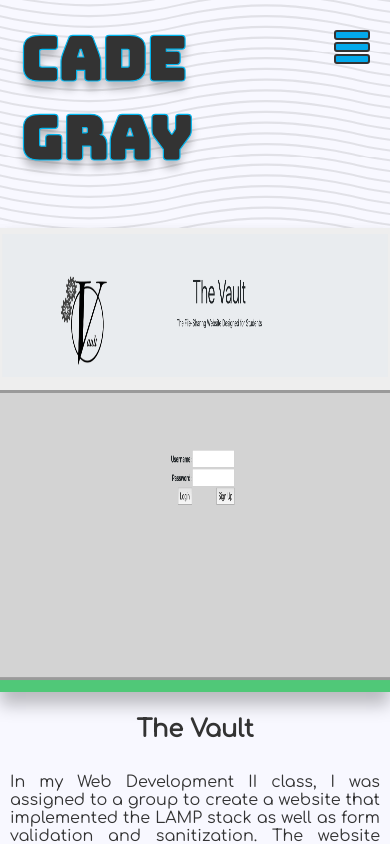
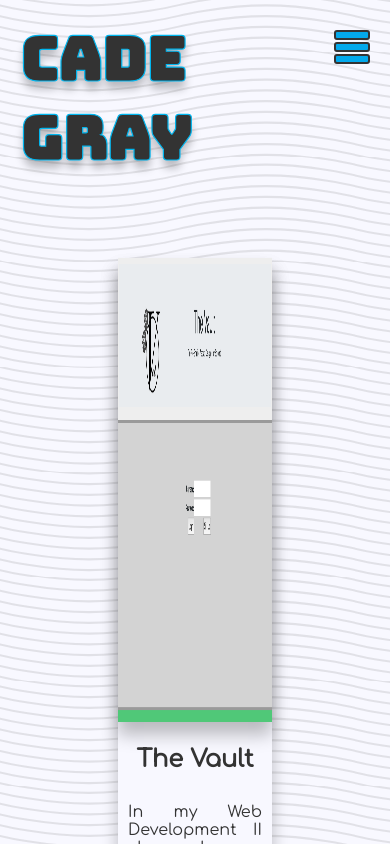
Before and after one commit to cade-gray/personal-site-react, a React (Create React App) app: page /projects in a window 390 px wide. Shown: the top 844 px of the page. Built offline with nearby package versions, Linux system fonts and the light colour scheme.

Commit message:
Fixed responsiveness of projects, looking great

```diff
--- a/src/Projects/Project.css
+++ b/src/Projects/Project.css
@@ -6,12 +6,12 @@
 .projContainer{
     margin-bottom: 100px;
     background: #f8f8ff;
-    width: 55vw;
+
     text-align: center;
     box-shadow: 0px 13px 16px rgba(0, 0, 0, 0.25)
 }
 .projContainer:hover{
-    transform: scale(1.1);
+    transform: scale(1.01);
 }
 .desc{
     text-align: justify;
@@ -19,7 +19,6 @@
 }
 @media screen and (max-width: 800px) {
     .projContainer{
-        width: 100%;
     }
     .projContainer:hover{
         transform: scale(1);
--- a/src/Projects/Projects.css
+++ b/src/Projects/Projects.css
@@ -20,11 +20,10 @@
 
 @media screen and (max-width: 800px) {
     .projects-container{
-        padding: 0px;
-        margin: 0px;
-        padding-top: 10px;
+
+
     }
     .project-list-container{
-        padding: 0px;
+
     }
    }
```
